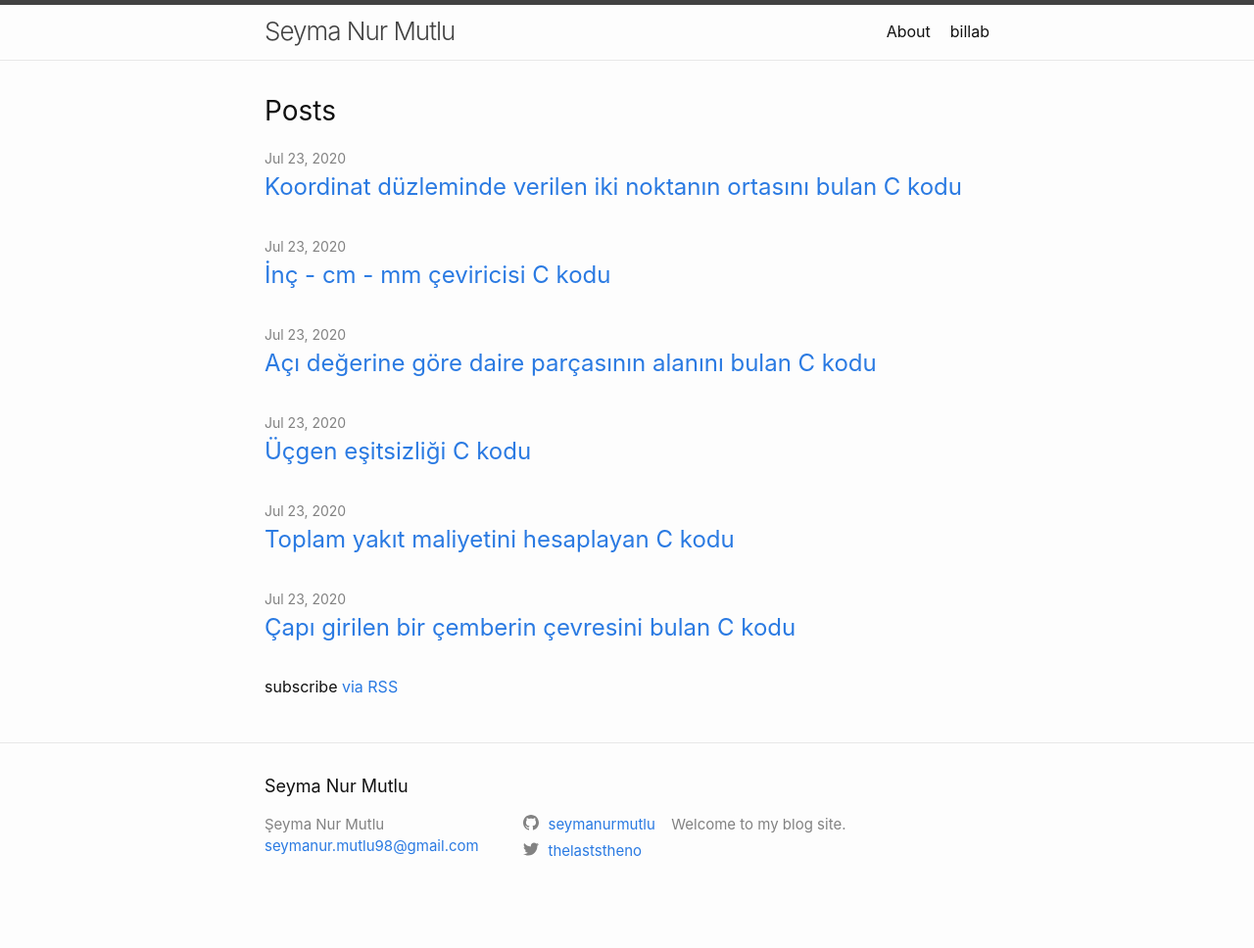
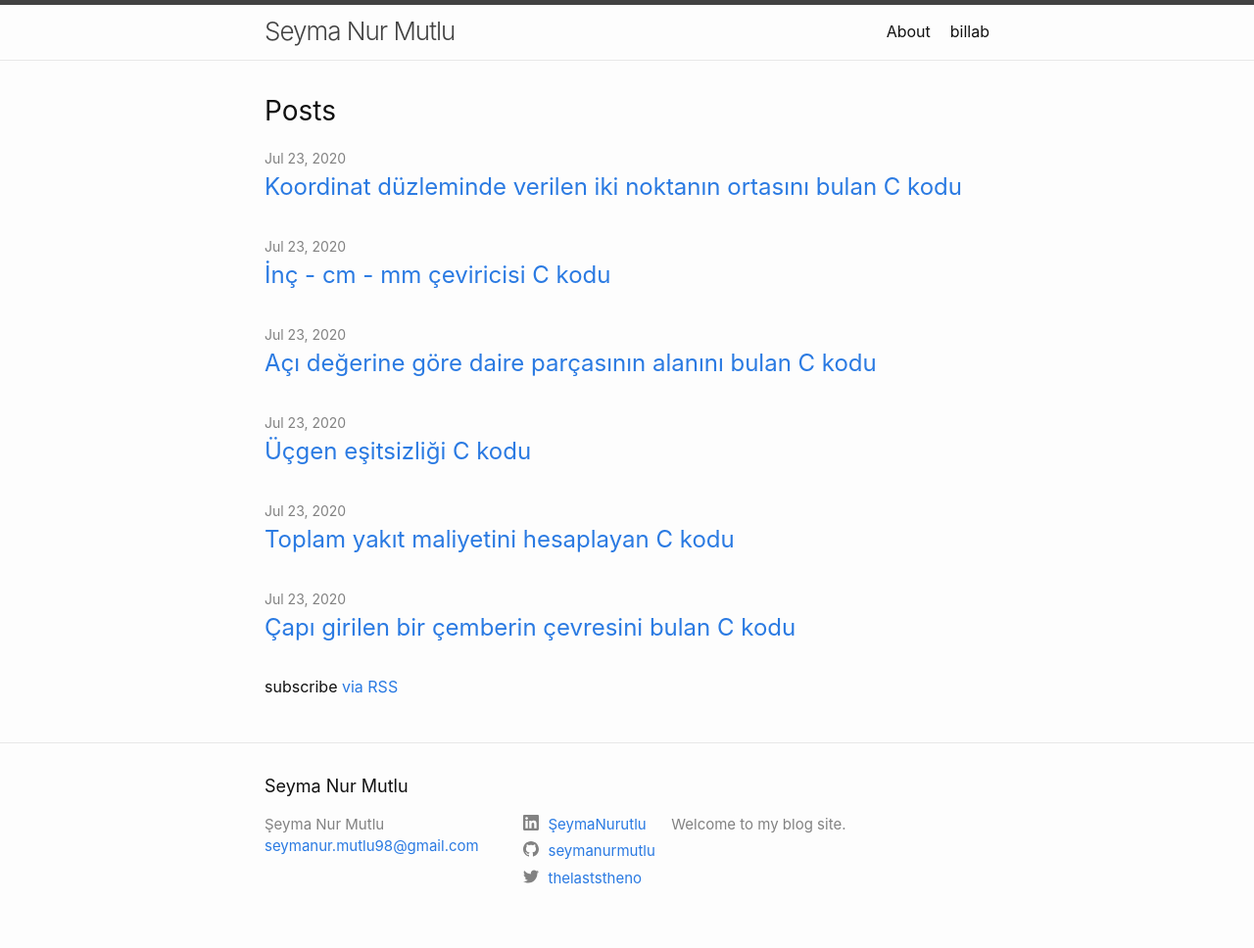
Before and after one commit to seymanurmutlu/seymanurmutlu.github.io, a Jekyll site: the page built from index.markdown, in a window 1280 px wide. Shown: the whole page at 98% size. Built offline with Jekyll 4.4.1, drawn with Linux system fonts in a browser that asks for light colours; before the commit the page ends 941 px from its top, so only the background shows below that.

Commit message:
linkedin logo moved and link added

```diff
--- a/_config.yml
+++ b/_config.yml
@@ -26,7 +26,7 @@ baseurl: "/" # the subpath of your site, e.g. /blog
 url: "https://seymanurmutlu.github.io" # the base hostname & protocol for your site, e.g. http://example.com
 twitter_username: thelaststheno
 github_username:  seymanurmutlu
-
+linkedin_username:  şeyma-nur-mutlu-73231b14a
 author: Şeyma Nur Mutlu
 
 
--- a/_includes/social.html
+++ b/_includes/social.html
@@ -1,10 +1,10 @@
 <ul class="social-media-list">
+  {%- if site.linkedin_username -%}<li><a href="https://www.linkedin.com/in/{{ site.linkedin_username| cgi_escape | escape }}"><svg class="svg-icon"><use xlink:href="{{ '/assets/minima-social-icons.svg#linkedin' | relative_url }}"></use></svg> <span class="username">{{ "ŞeymaNurutlu"| escape }}</span></a></li>{%- endif -%}
   {%- if site.dribbble_username -%}<li><a href="https://dribbble.com/{{ site.dribbble_username| cgi_escape | escape }}"><svg class="svg-icon"><use xlink:href="{{ '/assets/minima-social-icons.svg#dribbble' | relative_url }}"></use></svg> <span class="username">{{ site.dribbble_username| escape }}</span></a></li>{%- endif -%}
   {%- if site.facebook_username -%}<li><a href="https://www.facebook.com/{{ site.facebook_username| cgi_escape | escape }}"><svg class="svg-icon"><use xlink:href="{{ '/assets/minima-social-icons.svg#facebook' | relative_url }}"></use></svg> <span class="username">{{ site.facebook_username| escape }}</span></a></li>{%- endif -%}
   {%- if site.flickr_username -%}<li><a href="https://www.flickr.com/photos/{{ site.flickr_username| cgi_escape | escape }}"><svg class="svg-icon"><use xlink:href="{{ '/assets/minima-social-icons.svg#flickr' | relative_url }}"></use></svg> <span class="username">{{ site.flickr_username| escape }}</span></a></li>{%- endif -%}
   {%- if site.github_username -%}<li><a href="https://github.com/{{ site.github_username| cgi_escape | escape }}"><svg class="svg-icon"><use xlink:href="{{ '/assets/minima-social-icons.svg#github' | relative_url }}"></use></svg> <span class="username">{{ site.github_username| escape }}</span></a></li>{%- endif -%}
   {%- if site.instagram_username -%}<li><a href="https://instagram.com/{{ site.instagram_username| cgi_escape | escape }}"><svg class="svg-icon"><use xlink:href="{{ '/assets/minima-social-icons.svg#instagram' | relative_url }}"></use></svg> <span class="username">{{ site.instagram_username| escape }}</span></a></li>{%- endif -%}
-  {%- if site.linkedin_username -%}<li><a href="https://www.linkedin.com/in/{{ site.linkedin_username| cgi_escape | escape }}"><svg class="svg-icon"><use xlink:href="{{ '/assets/minima-social-icons.svg#linkedin' | relative_url }}"></use></svg> <span class="username">{{ site.linkedin_username| escape }}</span></a></li>{%- endif -%}
   {%- if site.pinterest_username -%}<li><a href="https://www.pinterest.com/{{ site.pinterest_username| cgi_escape | escape }}"><svg class="svg-icon"><use xlink:href="{{ '/assets/minima-social-icons.svg#pinterest' | relative_url }}"></use></svg> <span class="username">{{ site.pinterest_username| escape }}</span></a></li>{%- endif -%}
   {%- for mst in site.mastodon -%}{%- if mst.username and mst.instance -%}<li><a href="https://{{ mst.instance| cgi_escape | escape}}/@{{mst.username}}"><svg class="svg-icon"><use xlink:href="{{ '/assets/minima-social-icons.svg#mastodon' | relative_url }}"></use></svg> <span class="username">{{ mst.username|escape }}</span></a></li>{%- endif -%}{%- endfor -%}
   {%- if site.twitter_username -%}<li><a href="https://www.twitter.com/{{ site.twitter_username| cgi_escape | escape }}"><svg class="svg-icon"><use xlink:href="{{ '/assets/minima-social-icons.svg#twitter' | relative_url }}"></use></svg> <span class="username">{{ site.twitter_username| escape }}</span></a></li>{%- endif -%}
```
